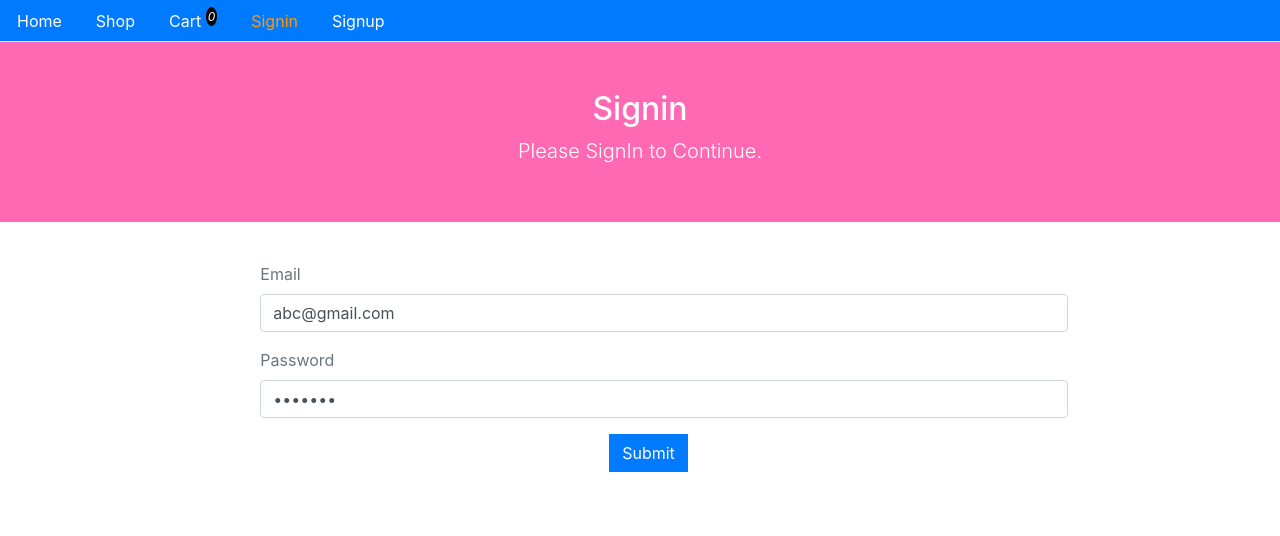
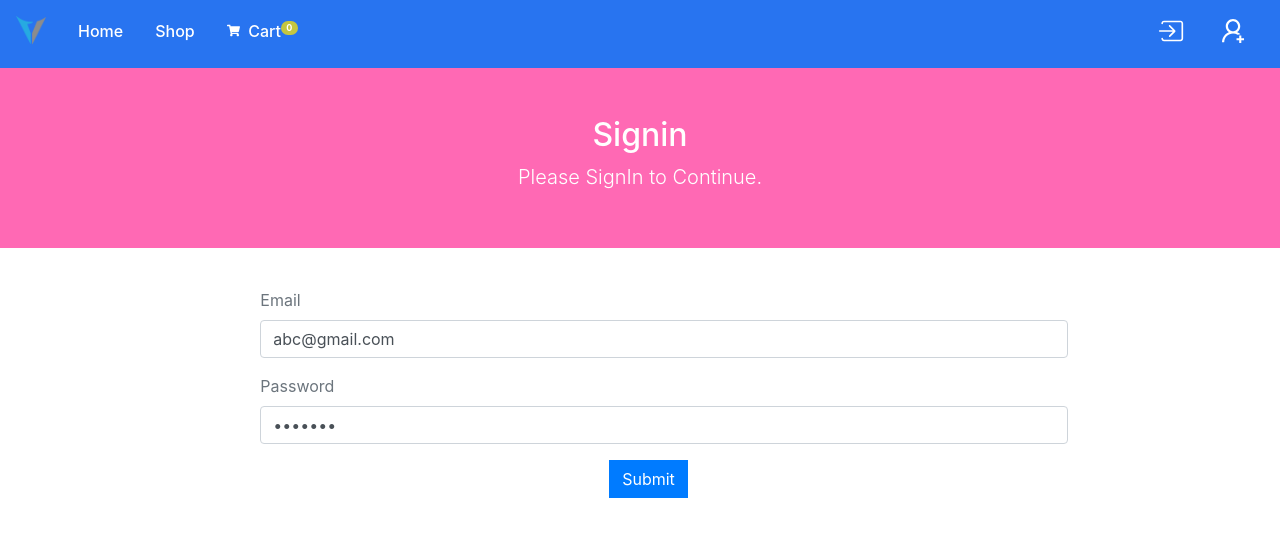
Before and after one commit to ARSH7863/Ecommerce-Front, a React (Create React App) app: page /signin in a window 1280 px wide. Shown: the top 536 px of the page. Built offline with nearby package versions, Linux system fonts and the light colour scheme; no server answers.

Commit message:
Menu Styling

```diff
--- a/package.json
+++ b/package.json
@@ -15,6 +15,7 @@
     "react": "^17.0.2",
     "react-bootstrap": "^1.6.1",
     "react-dom": "^17.0.2",
+    "react-icons": "^4.2.0",
     "react-router-dom": "^5.0.0",
     "react-scripts": "4.0.3",
     "web-vitals": "^1.1.2"
--- a/src/core/Menu.js
+++ b/src/core/Menu.js
@@ -2,94 +2,146 @@ import React, { Fragment } from "react";
 import { Link, withRouter, ReactDOM } from "react-router-dom";
 import { signout, isAuthenticated } from "../auth";
 import { itemTotal } from "./cartHelpers";
+import { Navbar, Nav } from "react-bootstrap";
+import logo from "../assets/img/Vl-logo-256.png";
+import { IoIosLogIn } from "react-icons/io";
+import { IoIosLogOut } from "react-icons/io";
+import { AiOutlineUserAdd } from "react-icons/ai";
+import { FaShoppingCart } from "react-icons/fa";
+// import Search from "./Search";
 
 const isActive = (history, path) => {
 	if (history.location.pathname === path) {
-		return { color: "#ff9900" };
+		return {
+			color: "#FFFFFF",
+			border: "2px #add8e6",
+		};
 	} else {
-		return { color: "#ffffff" };
+		return { color: "#FFFFFF" };
 	}
 };
 
 const Menu = ({ history }) => {
 	return (
 		<div>
-			<ul className="nav nav-tabs bg-primary">
-				<li className="nav-item">
+			<Navbar
+				collapseOnSelect
+				expand="md"
+				style={{ backgroundColor: "#2874F0" }}
+				variant="dark"
+				className="py-0"
+			>
+				<Navbar.Brand>
+					<img src={logo} height="30px" style={{ marginBottom: "8px" }} />
+				</Navbar.Brand>
+				<Navbar.Toggle aria-controls="responsive-navbar-nav" />
+				<Navbar.Collapse id="responsive-navbar-nav">
+					<Nav className="mr-auto">
+						<Nav.Link>
 							<Link className="nav-link" style={isActive(history, "/")} to="/">
-						Home
+								<h6 className="mt-1">Home</h6>
 							</Link>
-				</li>
-
-				<li className="nav-item">
+						</Nav.Link>
+						<Nav.Link>
 							<Link
 								className="nav-link"
 								style={isActive(history, "/shop")}
 								to="/shop"
 							>
-						Shop
+								<h6 className="mt-1">Shop</h6>
 							</Link>
-				</li>
-
-				<li className="nav-item">
+						</Nav.Link>
+						<Nav.Link>
 							<Link
 								className="nav-link"
 								style={isActive(history, "/cart")}
 								to="/cart"
 							>
-						Cart{" "}
+								<h6 className="mt-1">
+									<FaShoppingCart
+										fontSize="13px"
+										className="text-center"
+										color="white"
+									/>
+									&nbsp; Cart
 									<sup>
-							<small className="cart-badge">{itemTotal()}</small>
+										<span
+											className="badge badge-pill"
+											style={{ background: "#C5C640" }}
+										>
+											{itemTotal()}
+										</span>
 									</sup>
+								</h6>
 							</Link>
-				</li>
+						</Nav.Link>
+						{/* <Search /> */}
 
 						{isAuthenticated() && isAuthenticated().user.role === 0 && (
-					<li className="nav-item">
+							<Nav.Link>
 								<Link
 									className="nav-link"
 									style={isActive(history, "/user/dashboard")}
 									to="/user/dashboard"
 								>
-							Dashboard
+									<h6 className="mt-1">Dashboard</h6>
 								</Link>
-					</li>
+							</Nav.Link>
 						)}
-
 						{isAuthenticated() && isAuthenticated().user.role === 1 && (
-					<li className="nav-item">
+							<Nav.Link>
 								<Link
 									className="nav-link"
 									style={isActive(history, "/admin/dashboard")}
 									to="/admin/dashboard"
 								>
-							Dashboard
+									<h6 className="mt-1">Dashboard</h6>
 								</Link>
-					</li>
+							</Nav.Link>
 						)}
-
+					</Nav>
+					{/* <Nav>
+						<Form>
+							<Form.Group
+								className="mb-2"
+								controlId="exampleForm.ControlInput1"
+							>
+								<Form.Control type="email" placeholder="name@example.com" />
+							</Form.Group>
+						</Form>
+					</Nav> */}
+					<Nav>
 						{!isAuthenticated() && (
 							<Fragment>
-						<li className="nav-item">
+								<Nav.Link>
 									<Link
 										className="nav-link"
 										style={isActive(history, "/signin")}
 										to="/signin"
 									>
-								Signin
+										<IoIosLogIn
+											fontSize="30px"
+											className="text-center"
+											color="white"
+										/>
 									</Link>
-						</li>
-						<li className="nav-item">
+								</Nav.Link>
+								<Nav.Link>
 									<Link
 										className="nav-link"
 										style={isActive(history, "/signup")}
 										to="/signup"
 									>
-								Signup
+										<AiOutlineUserAdd
+											fontSize="30px"
+											className="text-center"
+											color="white"
+										/>
 									</Link>
-						</li>
+								</Nav.Link>
 							</Fragment>
 						)}
+
 						{isAuthenticated() && (
 							<div>
 								<li className="nav-item">
@@ -102,12 +154,18 @@ const Menu = ({ history }) => {
 											})
 										}
 									>
-								Signout
+										<IoIosLogOut
+											fontSize="30px"
+											className="text-center"
+											color="white"
+										/>
 									</span>
 								</li>
 							</div>
 						)}
-			</ul>
+					</Nav>
+				</Navbar.Collapse>
+			</Navbar>
 		</div>
 	);
 };
```
Also changed, not shown: src/assets/img/Vl-logo-256.png (added), src/styles.css (indentation only), 1 other file (tests, documents, lock files or other folders). Lines whose indentation alone changed are shown as unchanged.
